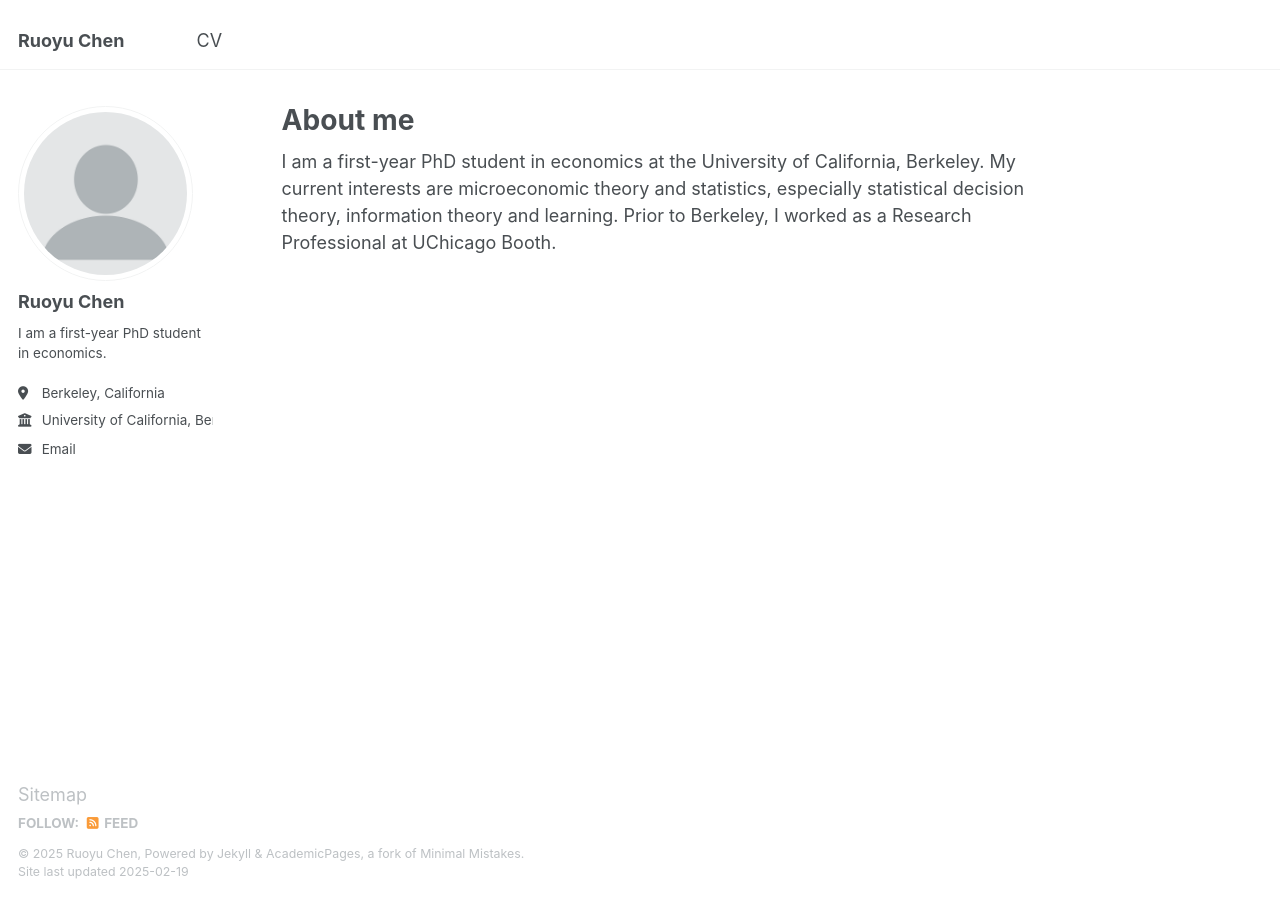
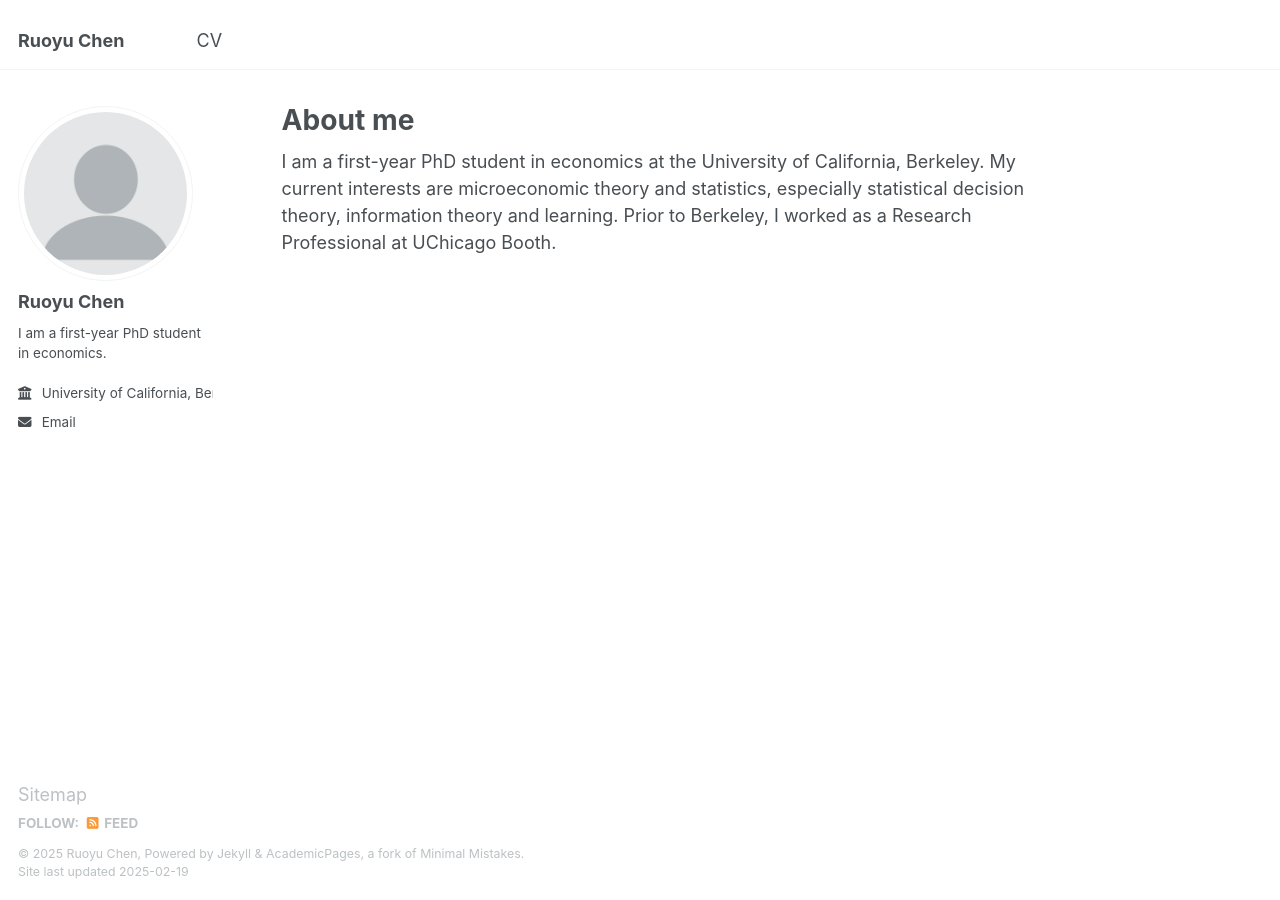
Before and after one commit to ruoyu-chen235/ruoyu-chen.github.io, a Jekyll site: the page built from _pages/about.md, in a window 1280 px wide. Built offline with Jekyll 4.4.1, drawn with Linux system fonts in a browser that asks for light colours.

Commit message:
Update _config.yml

```diff
--- a/_config.yml
+++ b/_config.yml
@@ -26,10 +26,10 @@ author:
   name             : "Ruoyu Chen"
   pronouns         : # example: "she/her"
   bio              : "I am a first-year PhD student in economics. "
-  location         : "Berkeley, California"
+  location         :
   employer         : "University of California, Berkeley"
   uri              : # URL
-  email            : "ruoyu.chen@berkeley.edu"
+  email            : "ruoyu_chen@berkeley.edu"
 
   # Academic websites
   arxiv            : # URL - Update with the correct link to your profile
```
